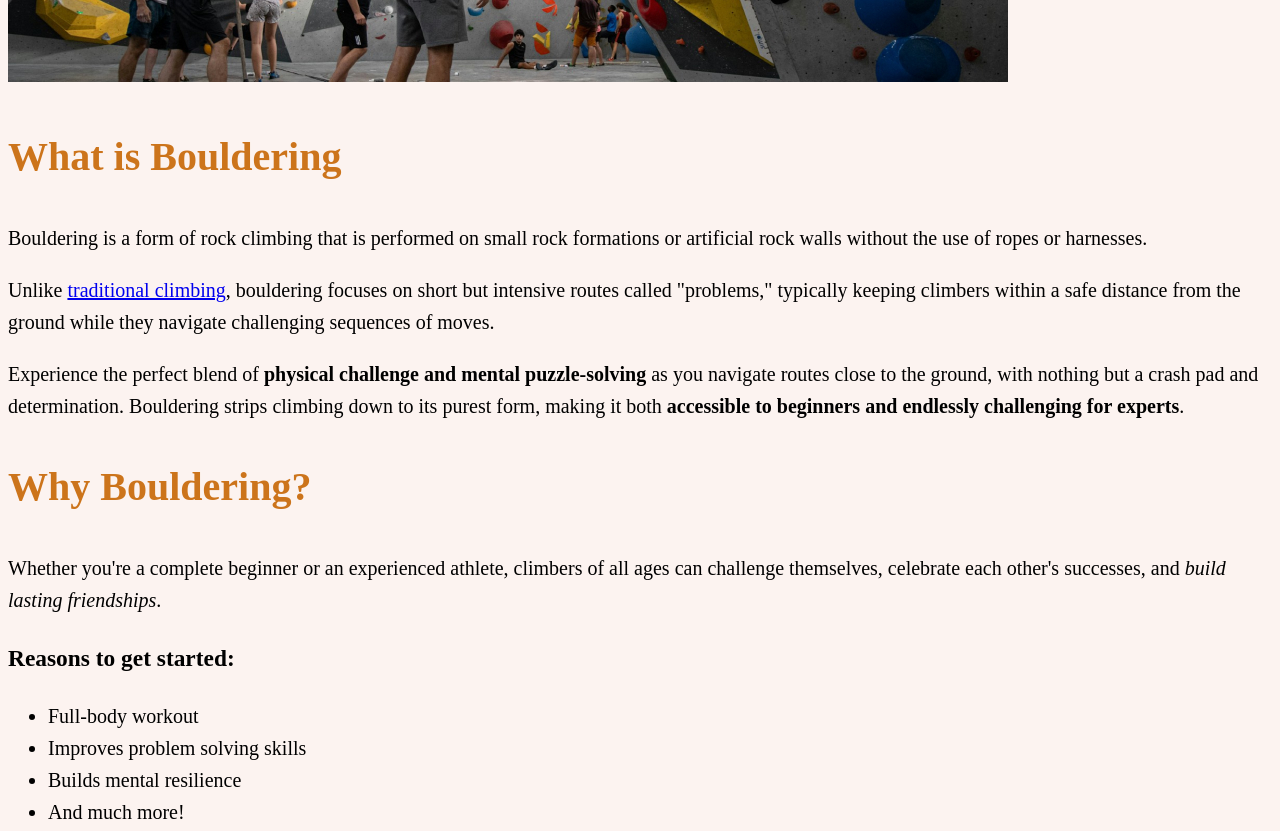
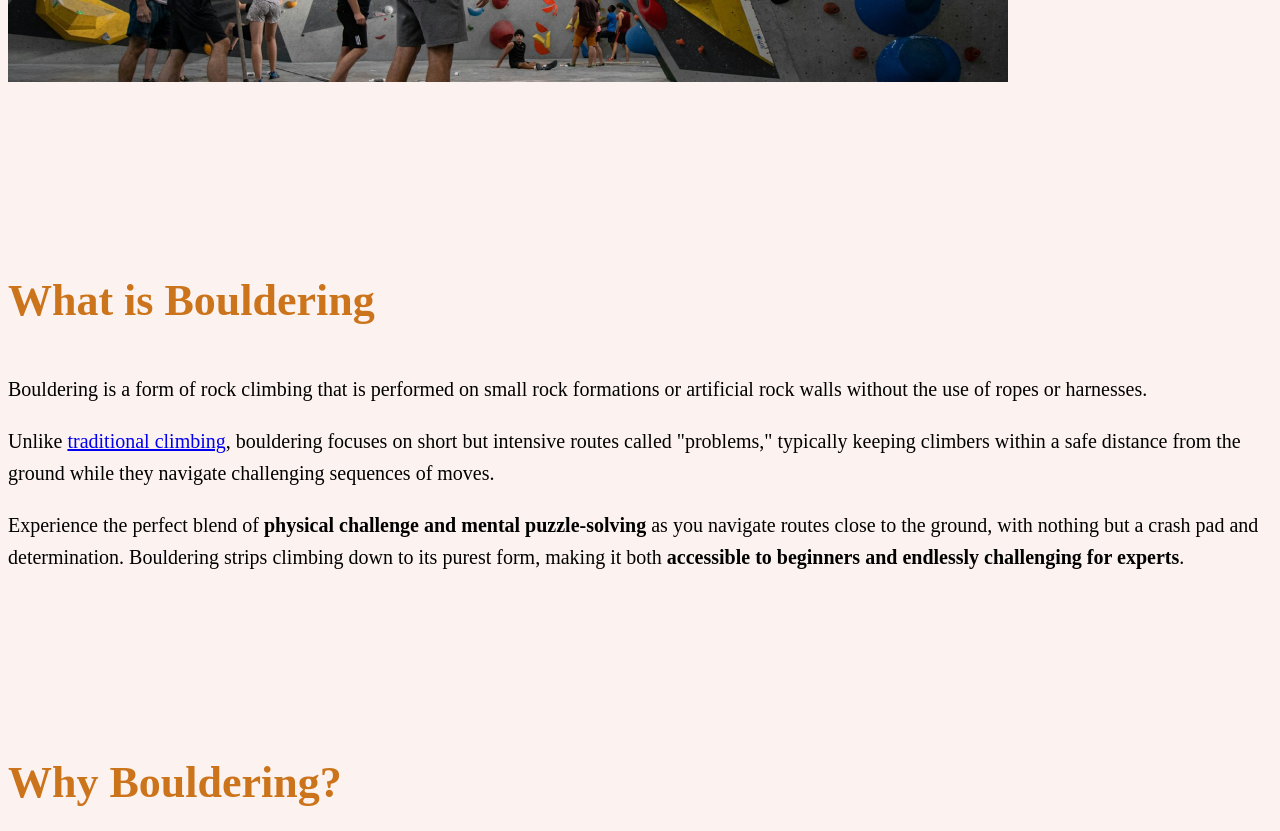
Before and after one commit to NotActuallyBlue/html-css-basics-v1, a plain HTML site: page index.html in a window 1280 px wide. Shown: the part 1060-1891 px from the top of the page. Drawn offline with Linux system fonts and the light colour scheme.

Commit message:
Added a margin-block change to the section element.

```diff
--- a/css/style.css
+++ b/css/style.css
@@ -17,7 +17,11 @@ h1 {
 
 h2 {
     color: #CC741B;
-    font-size: 2.5rem;
+    font-size: 2.75rem;
+}
+
+section {
+    margin-block: 175px;
 }
 
 footer {
```
